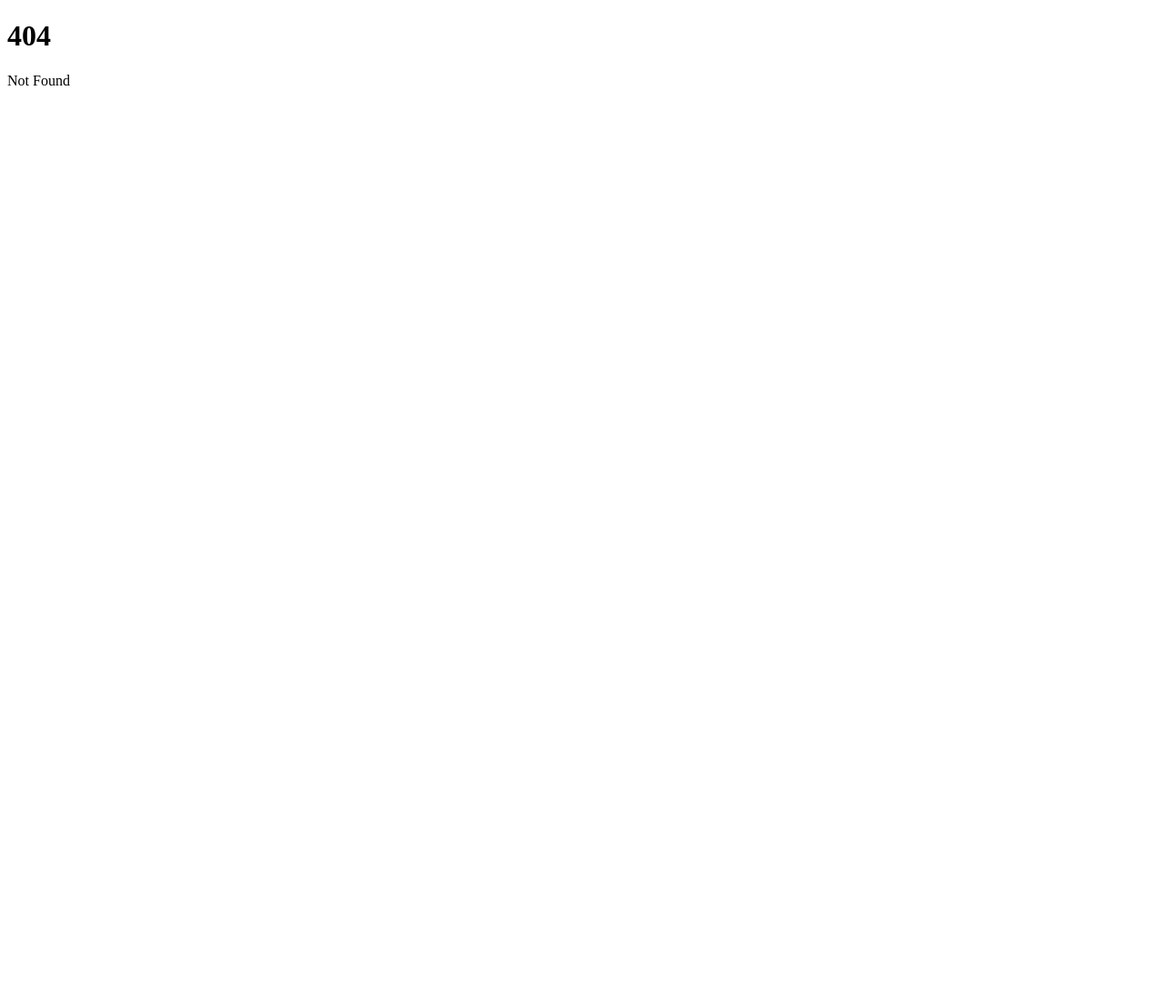
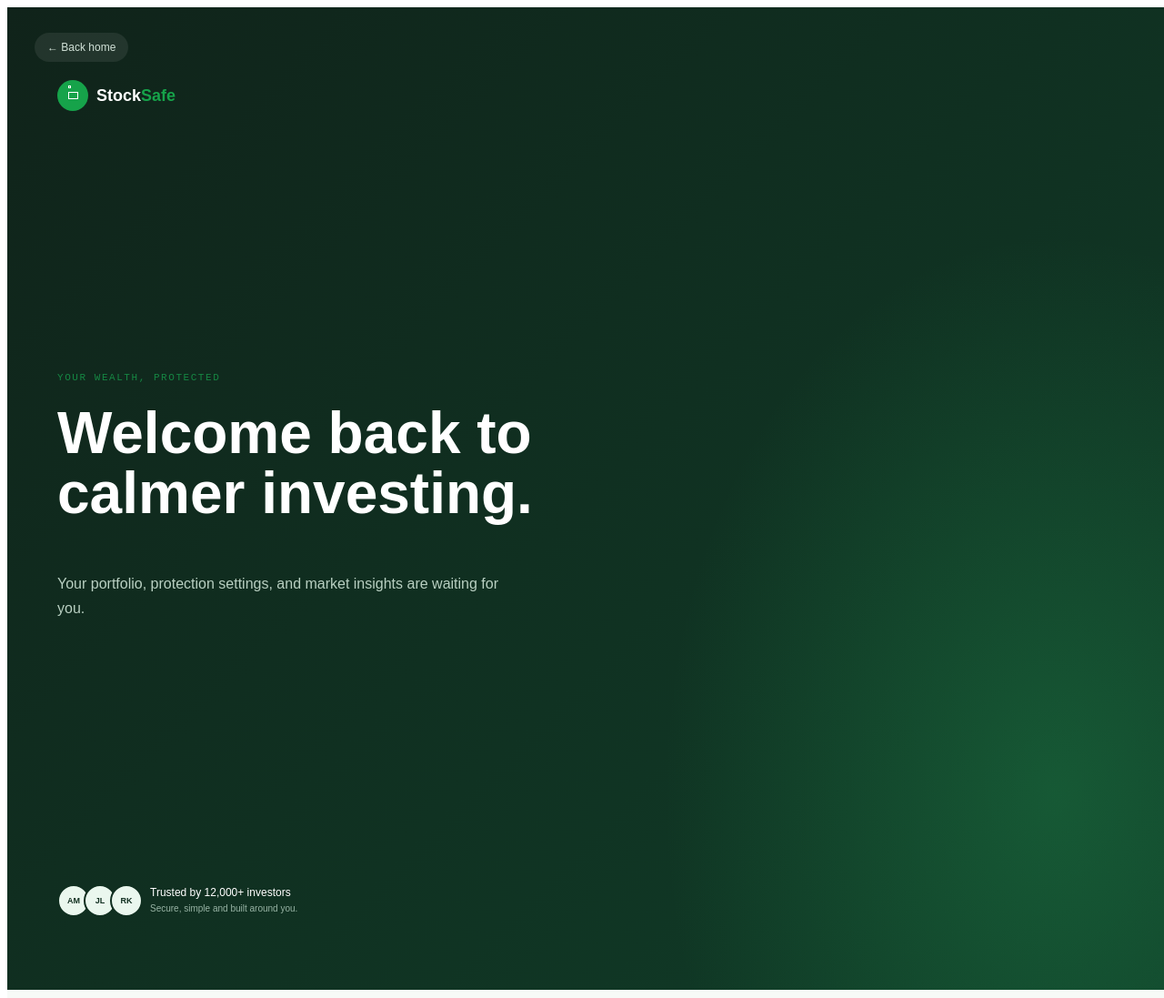
Before and after one commit to MrjjJunior/AgenticFinance, a SvelteKit app: page /registration in a window 1280 px wide. Before the commit this address had no page. Shown: the top 1097 px of the page at 91% size. Before the commit the page ends 800 px from the top, so only its background shows below. Built offline with nearby package versions, Linux system fonts and the light colour scheme.

Commit message:
Registration page layout

```diff
--- /dev/null
+++ b/src/routes/registration/+page.svelte
@@ -0,0 +1,497 @@
+<script>
+	let showPassword = false;
+
+	/**
+	 * @param {{ preventDefault: () => void; }} event
+	 */
+	function handleSubmit(event) {
+		event.preventDefault();
+		// Authentication will be connected to your backend later.
+	}
+</script>
+
+<div class="authpage">
+	<!-- LEFT SECTION -->
+	<section class="hero">
+		<div class="logo">
+			<div class="logo-icon">
+				<span></span>
+				<span></span>
+			</div>
+			<div class="brand">
+				<span>Stock</span><span>Safe</span>
+			</div>
+		</div>
+
+		<div class="hero-content">
+			<p class="eyebrow">YOUR WEALTH, PROTECTED</p>
+
+			<h1>Welcome back to calmer investing.</h1>
+
+			<p class="description">
+				Your portfolio, protection settings, and market insights are waiting for you.
+			</p>
+		</div>
+
+		<div class="trust">
+			<div class="avatars">
+				<span>AM</span>
+				<span>JL</span>
+				<span>RK</span>
+			</div>
+
+			<div>
+				<p>Trusted by 12,000+ investors</p>
+				<small>Secure, simple and built around you.</small>
+			</div>
+		</div>
+	</section>
+
+	<!-- RIGHT SECTION -->
+	<section class="form-section">
+		<form class="login-form" onsubmit={handleSubmit}>
+			<div class="logo form-logo">
+				<div class="logo-icon">
+					<span></span>
+					<span></span>
+				</div>
+				<div class="brand">
+					<span>Stock</span><span>Safe</span>
+				</div>
+			</div>
+
+			<div class="form-heading">
+				<p class="eyebrow">WELCOME BACK</p>
+				<h2>Sign in to StockSafe</h2>
+				<p>Enter your details to access your account.</p>
+			</div>
+
+			<!-- EMAIL INPUT -->
+			<div class="field">
+				<label for="email">Email address</label>
+
+				<input
+					id="email"
+					name="email"
+					type="email"
+					placeholder="you@example.com"
+					autocomplete="email"
+					required
+				/>
+			</div>
+
+			<!-- PASSWORD INPUT -->
+			<div class="field password-field">
+				<label for="password">Password</label>
+
+				<div class="password-wrapper">
+					<input
+						id="password"
+						name="password"
+						type={showPassword ? 'text' : 'password'}
+						placeholder="At least 6 characters"
+						minlength="6"
+						autocomplete="current-password"
+						required
+					/>
+
+					<button
+						type="button"
+						class="eye"
+						onclick={() => (showPassword = !showPassword)}
+						aria-label={showPassword ? 'Hide password' : 'Show password'}
+					>
+						{showPassword ? 'Hide' : 'Show'}
+					</button>
+				</div>
+			</div>
+
+			<!-- REMEMBER ME AND FORGOT PASSWORD -->
+			<div class="options">
+				<label>
+					<input type="checkbox" name="rememberMe" />
+					Remember me
+				</label>
+
+				<a href="/forgot-password">Forgot password?</a>
+			</div>
+
+			<!-- SIGN IN BUTTON -->
+			<button type="submit" class="sign-in">
+				Sign in <span>→</span>
+			</button>
+
+			<!-- DIVIDER -->
+			<div class="separator">
+				<span>or continue with</span>
+			</div>
+
+			<!-- GOOGLE BUTTON -->
+			<button type="button" class="google">
+				<span>G</span> Google
+			</button>
+
+			<!-- CREATE ACCOUNT -->
+			<p class="signup">
+				New to StockSafe?
+				<a href="/register">Create account</a>
+			</p>
+		</form>
+	</section>
+
+	<a href="/" class="back-home">← Back home</a>
+</div>
+
+<style>
+	* {
+		box-sizing: border-box;
+	}
+
+	.authpage {
+		width: 1280px;
+		min-height: 1080px;
+		position: relative;
+		background: #102f20;
+		display: flex;
+		flex-direction: column;
+		font-family: Manrope, sans-serif;
+	}
+
+	/* LOGO */
+	.logo {
+		display: flex;
+		align-items: center;
+		gap: 9px;
+	}
+
+	.logo-icon {
+		width: 34px;
+		height: 34px;
+		background: #16a34a;
+		border-radius: 50%;
+		display: flex;
+		align-items: center;
+		justify-content: center;
+		position: relative;
+	}
+
+	.logo-icon span:first-child {
+		width: 11px;
+		height: 8px;
+		border: 1.5px solid white;
+	}
+
+	.logo-icon span:last-child {
+		width: 3px;
+		height: 3px;
+		border: 1px solid white;
+		position: absolute;
+		left: 12px;
+		top: 6px;
+	}
+
+	.brand {
+		font-size: 18px;
+		font-weight: 800;
+	}
+
+	.brand span:first-child {
+		color: #10231a;
+	}
+
+	.hero .brand span:first-child {
+		color: white;
+	}
+
+	.brand span:last-child {
+		color: #16a34a;
+	}
+
+	/* LEFT HERO SECTION */
+	.hero {
+		min-height: 1080px;
+		padding: 80px 55px;
+
+		background:
+			radial-gradient(ellipse 96.15% 162.25% at 90% 80%, rgba(41, 184, 98, 0.25), transparent 35%),
+			linear-gradient(135deg, #10231a, #103d28);
+
+		display: flex;
+		flex-direction: column;
+		justify-content: space-between;
+		align-items: flex-start;
+	}
+
+	.hero-content {
+		width: 530px;
+	}
+
+	.eyebrow {
+		color: #168844;
+		font-family: 'DM Mono', monospace;
+		font-size: 11px;
+		font-weight: 500;
+		letter-spacing: 1.55px;
+		line-height: 18px;
+		text-transform: uppercase;
+	}
+
+	.hero h1 {
+		width: 530px;
+		margin-top: 20px;
+		color: white;
+		font-size: 64px;
+		font-weight: 800;
+		line-height: 1.02;
+	}
+
+	.description {
+		width: 510px;
+		margin-top: 20px;
+		color: #b9d0c2;
+		font-size: 16px;
+		font-weight: 500;
+		line-height: 27.2px;
+	}
+
+	.trust {
+		display: flex;
+		align-items: center;
+		gap: 15px;
+	}
+
+	.avatars {
+		display: flex;
+	}
+
+	.avatars span {
+		width: 36px;
+		height: 36px;
+		margin-right: -7px;
+		border: 2px solid #102f20;
+		border-radius: 50%;
+		background: #eaf7ee;
+		color: #102f20;
+		display: flex;
+		justify-content: center;
+		align-items: center;
+		font-size: 9px;
+		font-weight: 800;
+	}
+
+	.trust p {
+		color: white;
+		font-size: 12px;
+		margin: 0;
+	}
+
+	.trust small {
+		color: #98b4a5;
+		font-size: 10px;
+	}
+
+	/* RIGHT FORM SECTION */
+	.form-section {
+		padding: 45px;
+		background: #f7faf7;
+		display: flex;
+		align-items: flex-start;
+	}
+
+	.login-form {
+		width: 480px;
+		min-height: 669.9px;
+		padding: 36px;
+		background: white;
+		border: 1px solid #dfe8e3;
+		border-radius: 28px;
+		box-shadow: 0 25px 65px rgba(5, 30, 17, 0.15);
+		display: flex;
+		flex-direction: column;
+	}
+
+	.form-heading {
+		width: 100%;
+		padding-top: 35px;
+	}
+
+	.form-heading .eyebrow {
+		margin: 0;
+	}
+
+	.form-heading h2 {
+		color: #10231a;
+		font-size: 30px;
+		font-weight: 800;
+		line-height: 45px;
+		margin: 7px 0 0;
+	}
+
+	.form-heading p:last-child {
+		color: #64786e;
+		font-size: 13px;
+		font-weight: 500;
+		margin: 7px 0 0;
+	}
+
+	/* INPUT FIELDS */
+	.field {
+		width: 100%;
+		margin-top: 26px;
+	}
+
+	.field label {
+		display: block;
+		color: #10231a;
+		font-size: 11px;
+		font-weight: 700;
+		margin-bottom: 7px;
+	}
+
+	.field input {
+		width: 100%;
+		height: 49.1px;
+		padding: 14px 15px;
+		background: #f1f8f3;
+		border: none;
+		border-radius: 12px;
+		outline: none;
+		color: #10231a;
+		font-family: Manrope, sans-serif;
+		font-size: 13px;
+		font-weight: 500;
+	}
+
+	.field input::placeholder {
+		color: rgba(16, 35, 26, 0.5);
+	}
+
+	.field input:focus {
+		outline: 1px solid #16a34a;
+	}
+
+	.password-field {
+		margin-top: 17px;
+	}
+
+	.password-wrapper {
+		position: relative;
+	}
+
+	.password-wrapper input {
+		padding-right: 65px;
+	}
+
+	.eye {
+		position: absolute;
+		right: 15px;
+		top: 50%;
+		transform: translateY(-50%);
+		background: none;
+		border: none;
+		color: #718379;
+		cursor: pointer;
+		font-size: 11px;
+	}
+
+	/* OPTIONS */
+	.options {
+		width: 100%;
+		padding-top: 15px;
+		display: flex;
+		justify-content: space-between;
+		align-items: center;
+		color: #64786e;
+		font-size: 11px;
+	}
+
+	.options label {
+		display: flex;
+		align-items: center;
+		gap: 7px;
+	}
+
+	.options input {
+		width: 13px;
+		height: 13px;
+		accent-color: #16a34a;
+	}
+
+	.options a,
+	.signup a {
+		color: #16a34a;
+		font-weight: 700;
+		text-decoration: none;
+	}
+
+	/* BUTTONS */
+	.sign-in {
+		width: 100%;
+		height: 48px;
+		margin-top: 22px;
+		border: none;
+		border-radius: 13px;
+		background: #102f20;
+		color: white;
+		font-size: 12px;
+		font-weight: 800;
+		cursor: pointer;
+	}
+
+	.sign-in span {
+		margin-left: 10px;
+	}
+
+	.separator {
+		height: 36px;
+		margin-top: 25px;
+		border-bottom: 1px solid #dfe8e3;
+		color: #87988f;
+		text-align: center;
+		font-size: 10px;
+	}
+
+	.separator span {
+		background: white;
+		padding: 0 10px;
+	}
+
+	.google {
+		width: 100%;
+		height: 43.6px;
+		margin-top: 0;
+		border: 1px solid #dfe8e3;
+		border-radius: 12px;
+		background: white;
+		color: #10231a;
+		font-size: 12px;
+		font-weight: 700;
+		cursor: pointer;
+	}
+
+	.google span {
+		color: #4285f4;
+		margin-right: 8px;
+	}
+
+	.signup {
+		margin-top: 20px;
+		color: #64786e;
+		text-align: center;
+		font-size: 11px;
+	}
+
+	/* BACK HOME */
+	.back-home {
+		position: absolute;
+		top: 28px;
+		left: 30px;
+		padding: 9px 14px;
+		border: none;
+		border-radius: 99px;
+		background: rgba(255, 255, 255, 0.08);
+		color: #d1e1d7;
+		font-size: 12px;
+		text-decoration: none;
+	}
+</style>
```
